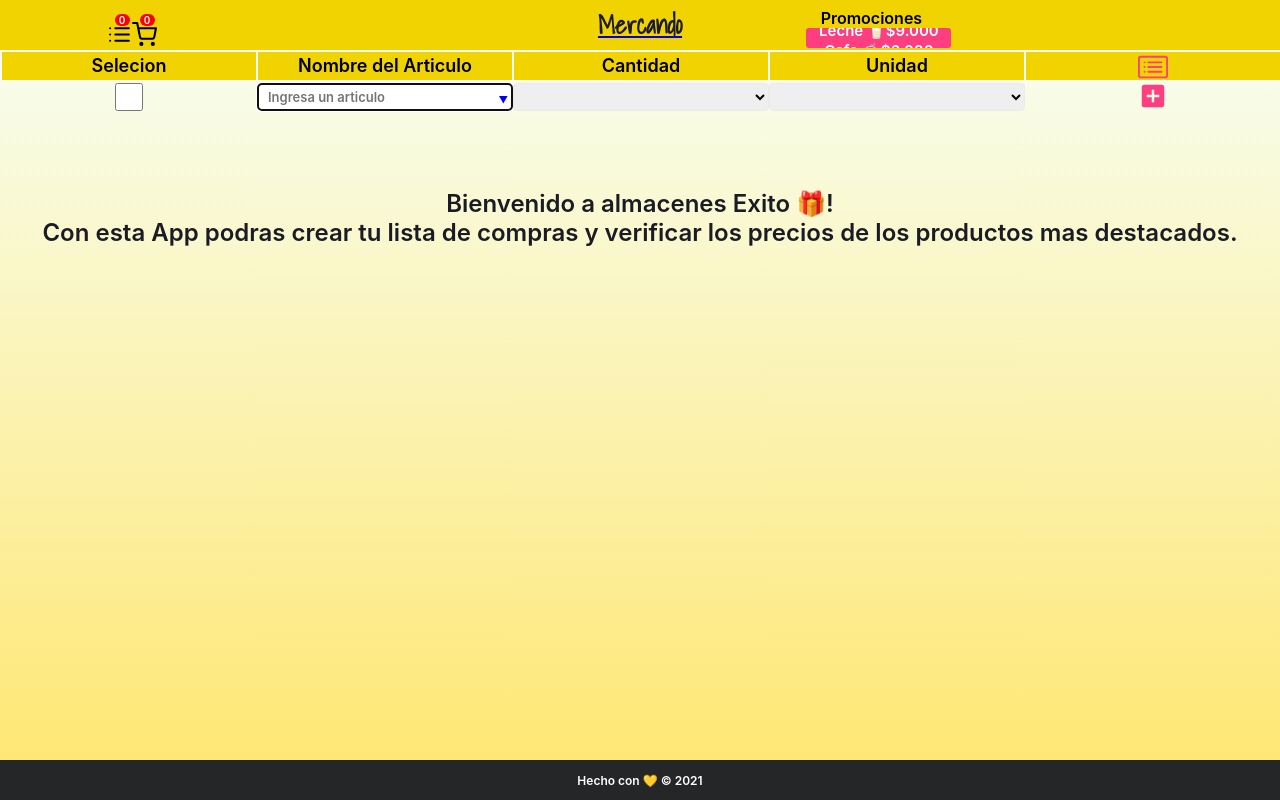
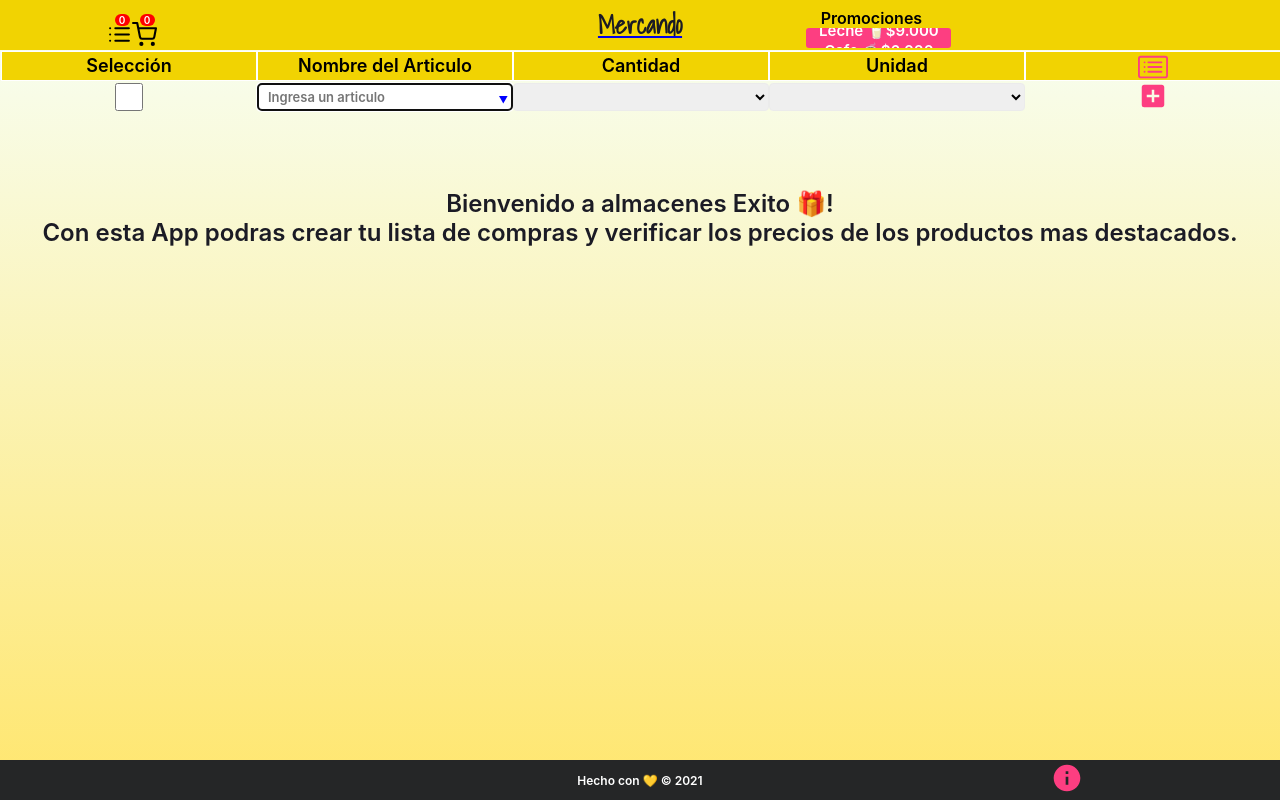
Before and after one commit to jorgevels/Shopping-List, a React (Create React App) app: page / in a window 1280 px wide. Built offline with nearby package versions, Linux system fonts and the light colour scheme.

Commit message:
Update modal info

```diff
--- a/src/components/Footer/index.jsx
+++ b/src/components/Footer/index.jsx
@@ -1,11 +1,25 @@
 import React from "react";
-import { Nav } from "./styles";
+import { Nav, Container, Info } from "./styles";
+import Information from "../Information";
+import { MdInfoOutline, MdInfo } from "react-icons/md";
+
+const SIZE = "32px";
+const COLOR = "#fd3e81";
 
 const Footer = () => {
   return (
-    <Nav>
-      <h3>Hecho con 💛 © 2021</h3>
-    </Nav>
+    <>
+      <Nav>
+        <Info></Info>
+        <h3>Hecho con 💛 © 2021</h3>
+
+        <Container>
+          <div>
+            <MdInfo onClick={Information} size={SIZE} color={COLOR} />
+          </div>
+        </Container>
+      </Nav>
+    </>
   );
 };
 export default Footer;
--- a/src/components/Footer/styles.js
+++ b/src/components/Footer/styles.js
@@ -4,9 +4,10 @@
   align-items: center;
   background: #252627;
   bottom: 0;
-  display: flex;
+  display: grid;
+  grid-template-columns: 1fr minmax(160px, 1fr) minmax(40px, 1fr);
   height: 40px;
-  justify-content: space-around;
+  justify-content: center;
   left: 0;
   margin: 0 auto;
   width: 100%;
@@ -14,8 +15,25 @@
   right: 0;
   width: 100%;
   z-index: 1000;
-  & h3 {
+
+  h3 {
+    font-size: 12px;
     color: white;
-    font-size: 12px;
+    justify-content: center;
+    align-items: center;
+    text-align: center;
   }
 `;
+
+export const Container = styled.div`
+  display: flex;
+  align-items: center;
+  justify-content: center;
+
+  div {
+    align-items: center;
+    justify-content: center;
+  }
+`;
+
+export const Info = styled.div``;
--- a/src/components/Form/index.jsx
+++ b/src/components/Form/index.jsx
@@ -66,7 +66,7 @@
     <>
       <Container>
         <div className="item">
-          <div className="idName">Selecion</div>
+          <div className="idName">Selección</div>
         </div>
         <div className="item">
           <div className="idName">Nombre del Articulo</div>
@@ -100,6 +100,7 @@
             type="text"
             name="articulo"
             id="articulo"
+            required
             list={"LisArticulos"}
             ref={todoInput}
             placeholder="Ingresa un articulo"
@@ -110,6 +111,7 @@
           <Select
             value={cantidadName}
             onChange={(e) => setCantidadName(e.target.value.toLowerCase())}
+            required
           >
             <option value=""> </option>
             <option value="1">1</option>
@@ -141,16 +143,17 @@
           <Select
             value={unidadName}
             onChange={(e) => setUnidadName(e.target.value)}
+            required
           >
             <option value=""> </option>
             <option value="LB">LB</option>
             <option value="KL">KL</option>
-            <option value="Unidad">Unidad</option>
             <option value="PK">PK</option>
             <option value="BL">BL</option>
-            <option value="Caja">Caja</option>
             <option value="LT">LT</option>
             <option value="CB">CB</option>
+            <option value="Caja">Caja</option>
+            <option value="Unidad">Unidad</option>
           </Select>
 
           <Button type="submit">
--- a/src/components/Form/styles.js
+++ b/src/components/Form/styles.js
@@ -9,7 +9,8 @@
   border: 1px solid #ebebeb;
   border-radius: 4px;
   text-align: center;
-  z-index: 100000;
+  ${"" /* z-index: 100000; */}
+  z-index:100;
   ${above.small`
   font-size:10px;
 
@@ -31,7 +32,8 @@
   padding-left: 10px;
   border: 1px solid #ebebeb;
   border-radius: 4px;
-  z-index: 100000;
+  ${"" /* z-index: 100000; */}
+  z-index:100;
 
   ${above.small`
   font-size:13px;
@@ -60,7 +62,8 @@
   margin-top: 55px;
   line-height: 27px;
   position: fixed;
-  z-index: 100000;
+  ${"" /* z-index: 100000; */}
+  z-index:100;
   ${above.small`
   font-size:10px;
 
@@ -94,7 +97,8 @@
   height: 20px;
   margin-top: 86px;
   position: fixed;
-  z-index: 100000;
+  ${"" /* z-index: 100000; */}
+  z-index:100;
 `;
 
 const Button = styled.button`
--- /dev/null
+++ b/src/components/Information/index.jsx
@@ -0,0 +1,24 @@
+import React from "react";
+import Swal from "sweetalert2";
+
+const index = () => {
+  return Swal.fire({
+    /*  type: "info", */
+    imageUrl:
+      "https://res.cloudinary.com/imagesfull/image/upload/v1594676015/like/favicon-Info_pkpykw.ico",
+
+    title: `<div style=" font-size: 20px; z-index:5000000">Mercando</div>`,
+    html: `<div style="text-align: left; font-size: 16px"><strong>1.</strong>No más listas de compras en papel.</div>
+        <div style="text-align: left; font-size: 16px"><strong>2.</strong>Con esta PWA podras crear tus listas de compras desde tu teléfono.</div>
+                   <div style="text-align: left; font-size: 16px"><strong>3.</strong>Con el botón del signo más, podras agregar tus artículos a una lista muy cool.</div>
+                   <div style="text-align: left; font-size: 16px"><strong>4.</strong>Puedes seleccionar la cantidad y la unidad que desees.</div>
+                   <div style="text-align: left; font-size: 16px"><strong>5.</strong>Puedes editar o eliminar los artículos de la lista.</div>
+                   <div style="text-align: left; font-size: 16px"><strong>6.</strong>Al momento de tus compras, en la columna de selección podras ir marcando los productos que ya depositaste en tu carro de compras .</div>
+                    <div style="text-align: left; font-size: 16px"><strong>7.</strong>Si no cliqueas el botón de Eliminar, anque cierres la aplicacion tu lista no se borrara.</div>
+                   <br>
+                   <div style="text-align: right;"><strong>Dev.</strong> Jorge Velasquez 😉</div>
+                   `,
+  });
+};
+
+export default index;
--- a/src/components/ListItem/styles.js
+++ b/src/components/ListItem/styles.js
@@ -18,6 +18,7 @@
   color: red;
   ${"" /* border: 0px solid transparent; */}
   border: 1px solid #ebebeb;
+  border-radius: 4px;
 `;
 
 const InputCheckBox = styled.input`
--- a/webpack.config.js
+++ b/webpack.config.js
@@ -64,15 +64,15 @@
       filename: "assets/[name].css",
     }),
 
-    /* new FaviconsWebpackPlugin("./src/assets/favicon.png"), */
+    new FaviconsWebpackPlugin("./src/assets/favicon.png"),
 
-    new FaviconsWebpackPlugin({
+    /*  new FaviconsWebpackPlugin({
       logo: "./src/assets/favicon.png",
       favicons: {
         background: "#f8e808",
         theme_color: "#b1a",
       },
-    }),
+    }), */
 
     new WorkboxWebpackPlugin.GenerateSW({
       runtimeCaching: [
```
Also changed, not shown: src/styles/index.css (+55 -24 lines), 49 other files (tests, documents, lock files or other folders).
